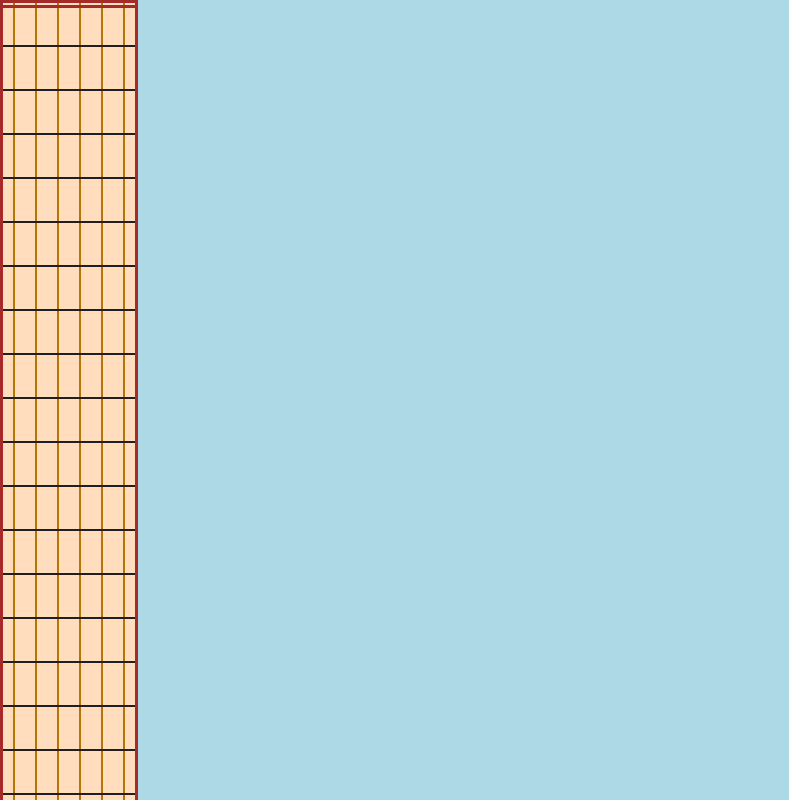
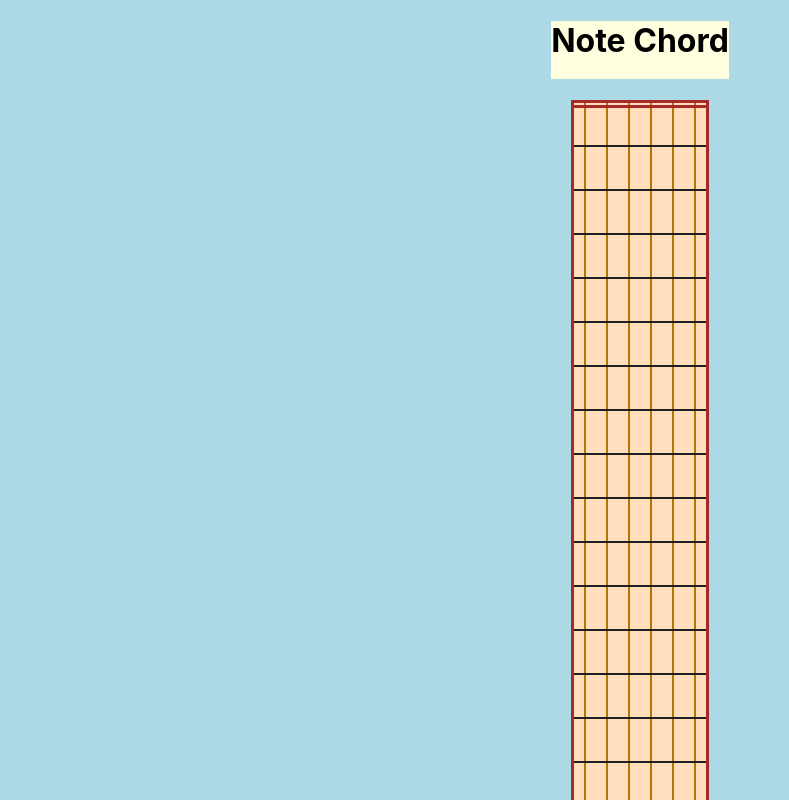
Before and after one commit to janhendrikstruve/capstone-project, a React (Vite) app: page / in a window 1280 px wide. Shown: the top 800 px of the page, without its empty margins (0-789 px from the left). Built offline with nearby package versions, Linux system fonts and the light colour scheme.

Commit message:
Add heading to dashboard

```diff
--- a/src/app/Pages/Dashboard/Dashboard.tsx
+++ b/src/app/Pages/Dashboard/Dashboard.tsx
@@ -2,6 +2,8 @@ import React from 'react'
 import { useState } from 'react'
 import Fingerboard from '../../components/Fingerboard/Fingerboard'
 import { FingerboardData } from '../../data/FingerboardData/FingerboardData'
+import Heading from '../../components/Heading/Heading'
+import styled from 'styled-components'
 
 export default function Dashboard(): JSX.Element {
   const [pressed, setPressed] = useState(FingerboardData)
@@ -17,5 +19,16 @@ export default function Dashboard(): JSX.Element {
     setPressed(newData)
   }
 
-  return <Fingerboard handleClick={handleClick} pressed={pressed}></Fingerboard>
+  return (
+    <StyledMain>
+      <Heading>Note Chord</Heading>
+      <Fingerboard handleClick={handleClick} pressed={pressed}></Fingerboard>
+    </StyledMain>
+  )
 }
+
+const StyledMain = styled.main`
+  display: grid;
+  justify-items: center;
+  grid-template-rows: 100px auto;
+`
--- a/src/app/components/Heading/Heading.tsx
+++ b/src/app/components/Heading/Heading.tsx
@@ -1,10 +1,15 @@
 import React from 'react'
 import type { ReactNode } from 'react'
+import styled from 'styled-components'
 
 export default function Heading({
   children,
 }: {
   children?: ReactNode
 }): JSX.Element {
-  return <h1>{children}</h1>
+  return <StyledH1>{children}</StyledH1>
 }
+
+const StyledH1 = styled.h1`
+  background-color: lightyellow;
+`
```
